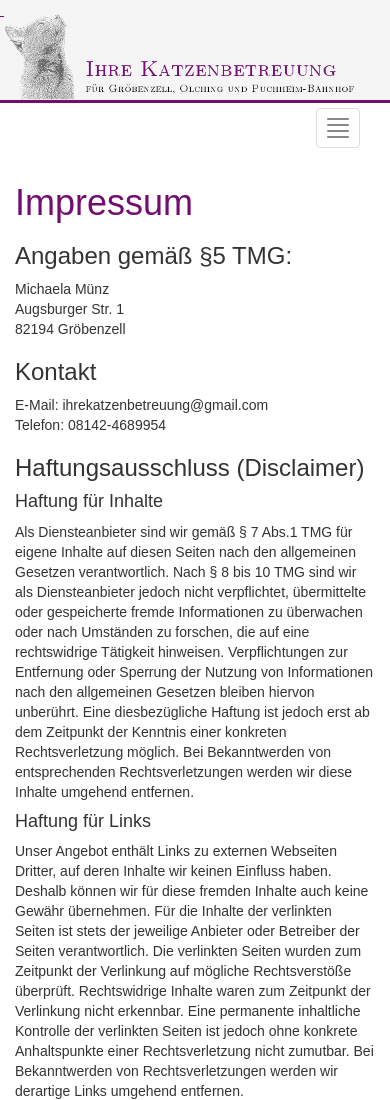
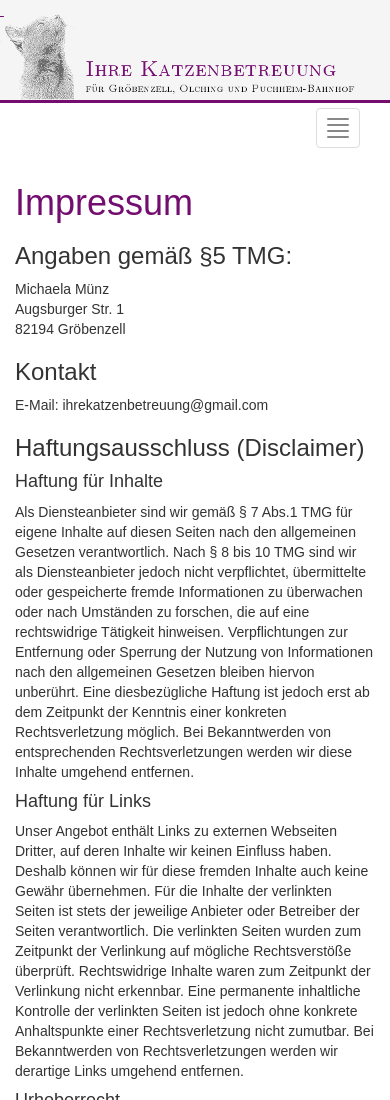
Before and after one commit to ihrekatzenbetreuung/ihrekatzenbetreuung.github.io, a plain HTML site: page impressum.html in a window 390 px wide. Shown: the top 1100 px of the page. Drawn offline with Linux system fonts and the light colour scheme; a web font is replaced by a local one.

Commit message:
Phone number removed

```diff
--- a/impressum.html
+++ b/impressum.html
@@ -89,9 +89,7 @@
     </p>
     <h3>Kontakt</h3>
 
-    <p>E-Mail: ihrekatzenbetreuung@gmail.com<br>
-        Telefon: 08142-4689954<br>
-    </p>
+    <p>E-Mail: ihrekatzenbetreuung@gmail.com</p>
 
     <h3>Haftungsausschluss (Disclaimer)</h3>
     <h4>Haftung für Inhalte</h4>
```
